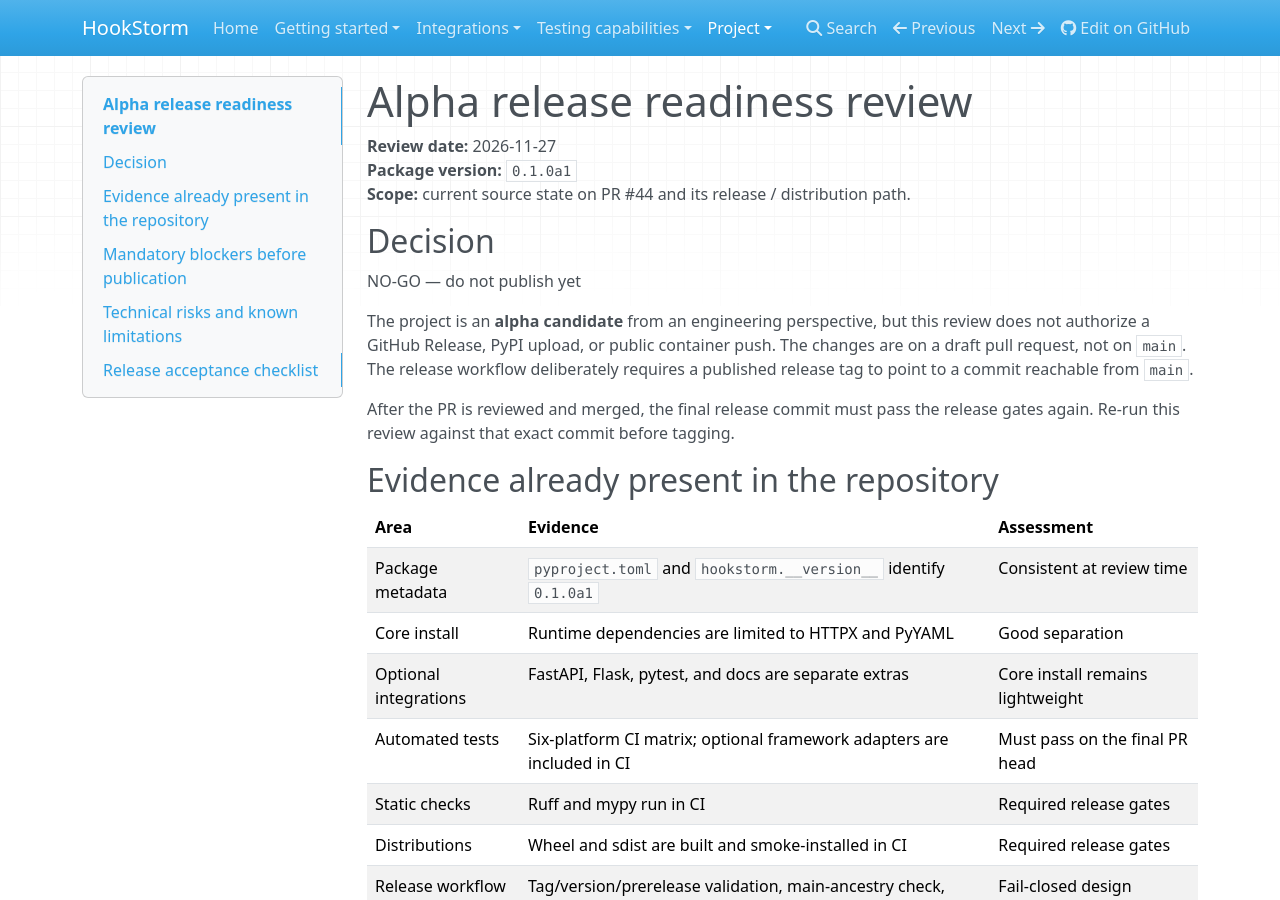
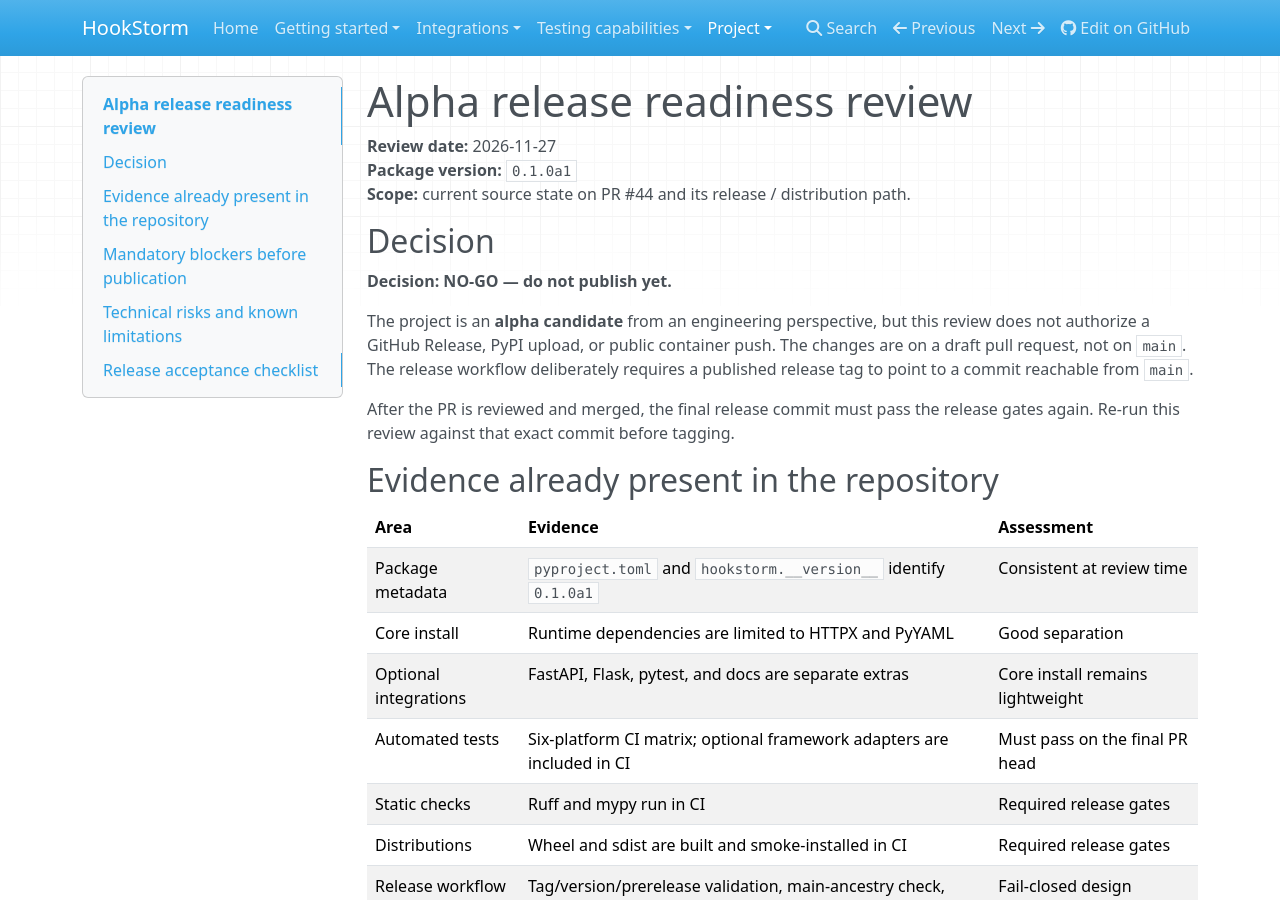
Before and after one commit to blvxx/HookStorm, an MkDocs documentation site: the page built from docs/alpha-release-review.md, in a window 1280 px wide and 900 px high. Built offline with MkDocs 1.6.1, drawn with Linux system fonts in a browser that asks for light colours; nearby versions of some CDN libraries.

Commit message:
Format release review decision as standard Markdown

```diff
--- a/docs/alpha-release-review.md
+++ b/docs/alpha-release-review.md
@@ -6,7 +6,7 @@
 
 ## Decision
 
-<badge color="warning">NO-GO — do not publish yet</badge>
+**Decision: NO-GO — do not publish yet.**
 
 The project is an **alpha candidate** from an engineering perspective, but this review does not authorize a GitHub Release, PyPI upload, or public container push. The changes are on a draft pull request, not on `main`. The release workflow deliberately requires a published release tag to point to a commit reachable from `main`.
 
```
